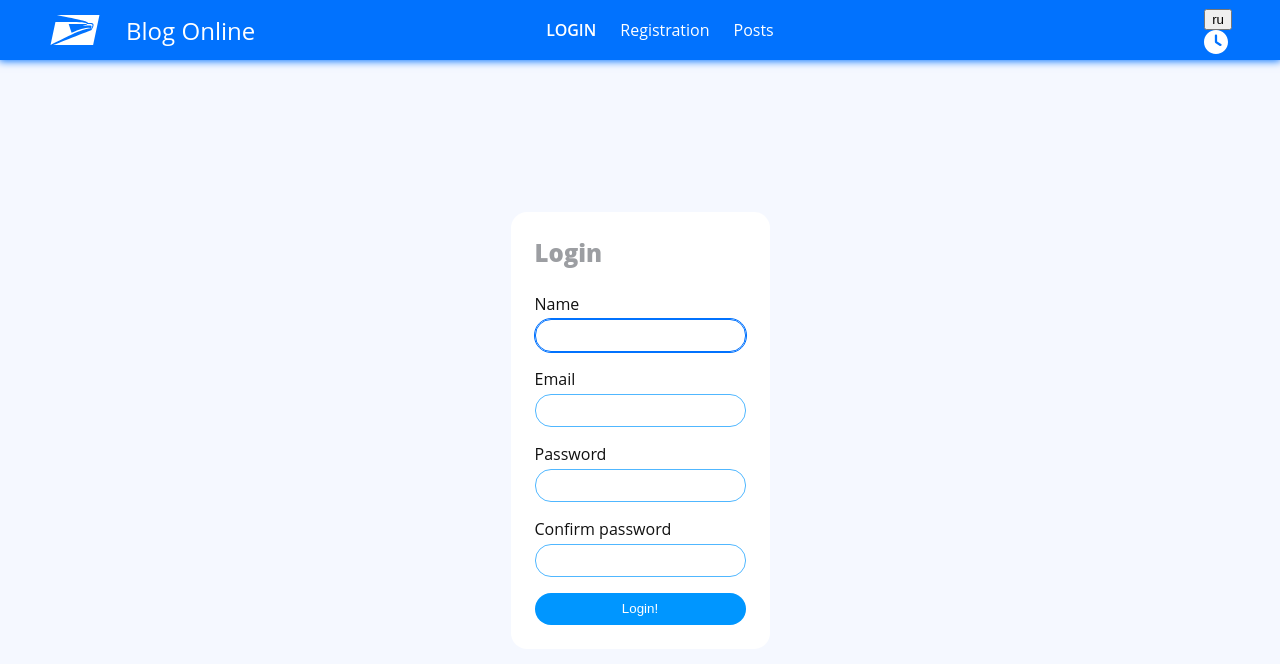
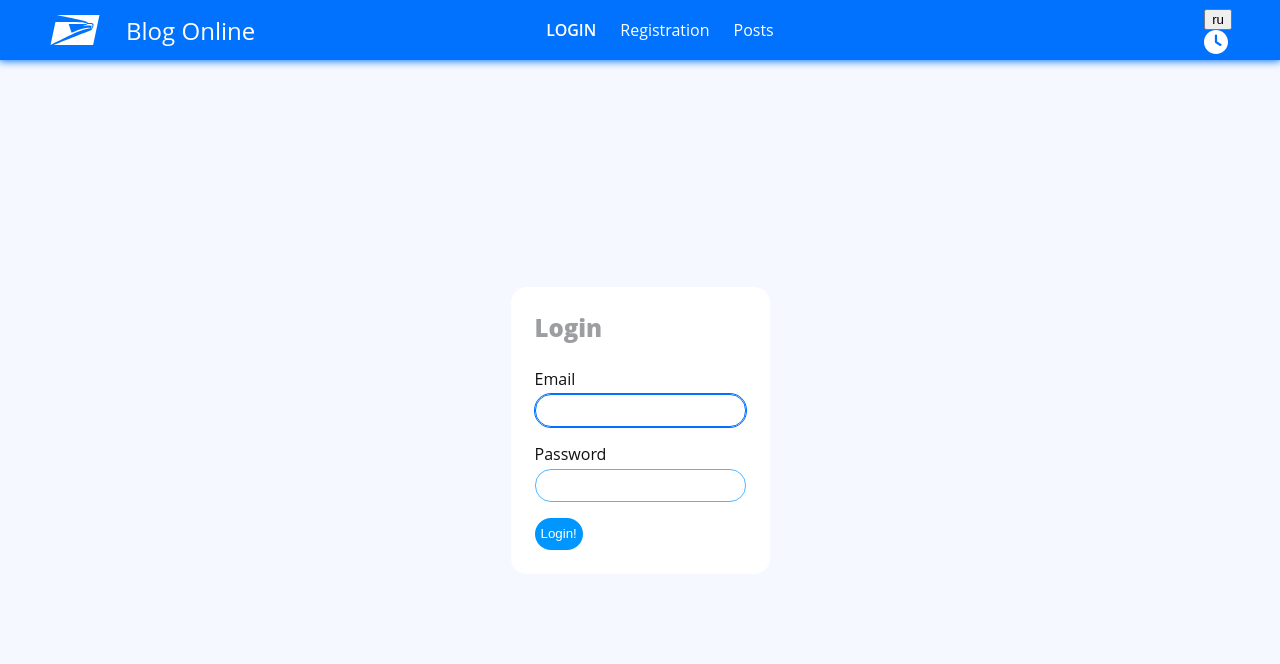
Before and after one commit to bliznekov/FE-19-onl-JS-PRO-Bliznekov, a React (Create React App) app in the folder my-app/: page /login in a window 1280 px wide. Shown: the top 664 px of the page. Built offline with nearby package versions, Linux system fonts and the light colour scheme.

Commit message:
Added authSlice and createTokens thunk

```diff
--- a/my-app/src/component/login/Login.tsx
+++ b/my-app/src/component/login/Login.tsx
@@ -1,56 +1,52 @@
 import React, { useState } from "react";
 import FormValuesType from "../../types/formValuesType";
+import { useActions } from "../hooks/useActions";
+import { useSelector } from "../hooks/useSelector";
 import useTranslate from "../hooks/useTranslate";
 import Button from "../ui/button/Button";
 import FormCard from "../ui/formCard/FormCard";
 import FormTextField from "../ui/formTextField/FormTextField";
 
-
 const Login: React.FC = () => {
     const [values, setValues] = useState<FormValuesType>({});
     const { t } = useTranslate();
+    const { createTokens } = useActions();
+    const loading = useSelector((state) => state.auth.loading);
+    const error = useSelector((state) => state.auth.error);
 
     const handleSubmit = (event: React.MouseEvent<HTMLButtonElement>) => {
         event.preventDefault();
 
-        console.log(values);
-    }
+        createTokens(values);
+    };
 
     return (
-        <FormCard header="Login">
+        <div className="center__content">
+            <FormCard header="Login" loading={loading}>
                 <FormTextField
                     autofocus
-                label={t("login.name")}
-                name="name"
-                values={values}
-                setValues={setValues}
-            />
-            <FormTextField
-                label={t("login.email")}
+                    label="Email"
                     type="email"
                     name="email"
                     values={values}
                     setValues={setValues}
                 />
                 <FormTextField
-                label={t("login.password")}
+                    label="Password"
                     type="password"
                     name="password"
                     values={values}
                     setValues={setValues}
                 />
-            <FormTextField
-                label={t("login.confirmPassword")}
-                type="password"
-                name="confirmPassword"
-                values={values}
-                setValues={setValues}
-            />
-            <Button onClick={handleSubmit}>
-                {t("login.submit")}
-            </Button>
+                {error && (
+                    <div className="form-error">
+                        No active account found with the given credentials
+                    </div>
+                )}
+                <Button onClick={handleSubmit}>{t("login.submit")}</Button>
             </FormCard>
-    )
-}
+        </div>
+    );
+};
 
 export default Login;
--- a/my-app/src/component/registration/Registration.tsx
+++ b/my-app/src/component/registration/Registration.tsx
@@ -1,38 +1,53 @@
 import React, { useState } from "react";
 import FormValuesType from "../../types/formValuesType";
+import useTranslate from "../hooks/useTranslate";
 import Button from "../ui/button/Button";
 import FormCard from "../ui/formCard/FormCard";
 import FormTextField from "../ui/formTextField/FormTextField";
 
 const Registration: React.FC = () => {
     const [values, setValues] = useState<FormValuesType>({});
+    const { t } = useTranslate();
 
     const handleSubmit = () => {
         console.log(values);
-    }
+    };
 
     return (
+        <div className="center__content">
             <FormCard header="Registration">
                 <FormTextField
                     autofocus
-                label="Email"
+                    label={t("login.name")}
+                    name="name"
+                    values={values}
+                    setValues={setValues}
+                />
+                <FormTextField
+                    label={t("login.email")}
                     type="email"
                     name="email"
                     values={values}
                     setValues={setValues}
                 />
                 <FormTextField
-                label="Password"
+                    label={t("login.password")}
                     type="password"
                     name="password"
                     values={values}
                     setValues={setValues}
                 />
-            <Button onClick={handleSubmit}>
-                Registration
-            </Button>
+                <FormTextField
+                    label={t("login.confirmPassword")}
+                    type="password"
+                    name="confirmPassword"
+                    values={values}
+                    setValues={setValues}
+                />
+                <Button onClick={handleSubmit}>Registration</Button>
             </FormCard>
-    )
-}
+        </div>
+    );
+};
 
 export default Registration;
--- a/my-app/src/component/ui/formCard/FormCard.tsx
+++ b/my-app/src/component/ui/formCard/FormCard.tsx
@@ -1,21 +1,27 @@
-import React from 'react';
+import { CircularProgress } from "@mui/material";
+import React from "react";
 
 import "./FromCard.scss";
 
 type PropsType = {
-    header?: string
-}
+    header?: string;
+    loading?: boolean;
+};
 
-const FormCard: React.FC<PropsType> = ({ header, children }) => {
-
+const FormCard: React.FC<PropsType> = ({ header, loading, children }) => {
     return (
-        <form className='form-card-container'>
-            {header &&
-                <div className='header'>{header}</div>
-            }
-            {children}
+        <form className={`form-card-container`}>
+            <div className={`form-content ${loading ? "_loading" : ""}`}>
+                {header && <div className="header">{header}</div>}
+                {children}
+            </div>
+            {loading && (
+                <div className="loader">
+                    <CircularProgress />
+                </div>
+            )}
         </form>
-    )
-}
+    );
+};
 
 export default FormCard;
--- a/my-app/src/component/ui/formCard/FromCard.scss
+++ b/my-app/src/component/ui/formCard/FromCard.scss
@@ -3,9 +3,15 @@
     border-radius: 16px;
     padding: 24px;
 
+    position: relative;
     display: flex;
     flex-direction: column;
 
+    .form-content {
+        &._loading {
+            filter: blur(3px);
+        }
+    }
 
     .header {
         font-size: 24px;
@@ -13,10 +19,29 @@
         margin-bottom: 24px;
     }
 
-
     .text-field-container {
         &:not(:last-child) {
             margin-bottom: 16px;
         }
     }
+
+    .loader {
+        position: absolute;
+        top: 0;
+        left: 0;
+        right: 0;
+        bottom: 0;
+        border-radius: 16px;
+        background-color: rgba(255, 255, 255, 0.1);
+        z-index: 9;
+        display: flex;
+        align-items: center;
+        justify-content: center;
+        color: black;
+    }
+
+    .form-error {
+        color: #aa0000;
+        margin-bottom: 16px;
+    }
 }
--- a/my-app/src/store/actions.ts
+++ b/my-app/src/store/actions.ts
@@ -1,3 +1,4 @@
+import { authActions } from "./auth/authSlice";
 import * as clickerActions from "./clicker/actionCreators";
 import * as postActions from "./post/actionCreators";
 import { postsActions } from "./posts/postsSlice";
@@ -6,6 +7,7 @@ const actions = {
     ...clickerActions,
     ...postActions,
     ...postsActions,
+    ...authActions,
 };
 
 export default actions;
--- /dev/null
+++ b/my-app/src/store/auth/authSlice.ts
@@ -0,0 +1,43 @@
+import { createSlice } from "@reduxjs/toolkit";
+import { createTokens } from "./authThunks";
+
+type StoreType = {
+    access?: string;
+    refresh?: string;
+    loading: boolean;
+    error: boolean;
+};
+
+const initialState: StoreType = {
+    loading: false,
+    error: false,
+};
+
+const authSlice = createSlice({
+    name: "auth",
+    initialState,
+    reducers: {},
+    extraReducers: (builder) => {
+        builder.addCase(createTokens.pending, (state) => {
+            state.loading = true;
+            state.error = false;
+        });
+
+        builder.addCase(createTokens.rejected, (state) => {
+            state.loading = false;
+            state.error = true;
+        });
+
+        builder.addCase(createTokens.fulfilled, (state, { payload }) => {
+            state.loading = false;
+            state.access = payload.access;
+            state.refresh = payload.refresh;
+        });
+    },
+});
+
+export const authReducer = authSlice.reducer;
+export const authActions = {
+    ...authSlice.actions,
+    createTokens,
+};
--- /dev/null
+++ b/my-app/src/store/auth/authThunks.ts
@@ -0,0 +1,18 @@
+import { createAsyncThunk } from "@reduxjs/toolkit";
+import axios from "axios";
+import FormValuesType from "../../types/formValuesType";
+
+const URL = "https://studapi.teachmeskills.by/auth/jwt/create/";
+
+type FetchPostsType = {
+    access: string;
+    refresh: string;
+};
+
+export const createTokens = createAsyncThunk<FetchPostsType, FormValuesType>(
+    "auth/createTokens",
+    async (data) => {
+        const response = await axios.post(URL, data);
+        return response.data as FetchPostsType;
+    }
+);
--- a/my-app/src/store/reducer.ts
+++ b/my-app/src/store/reducer.ts
@@ -1,3 +1,4 @@
+import { authReducer } from "./auth/authSlice";
 import { clickerReducer } from "./clicker/reducer";
 import { postReducer } from "./post/reducer";
 import { postsReducer } from "./posts/postsSlice";
@@ -6,6 +7,7 @@ const reducer = {
     clicker: clickerReducer,
     post: postReducer,
     posts: postsReducer,
+    auth: authReducer,
 };
 
 export default reducer;
```
Lines whose indentation alone changed are shown as unchanged.
